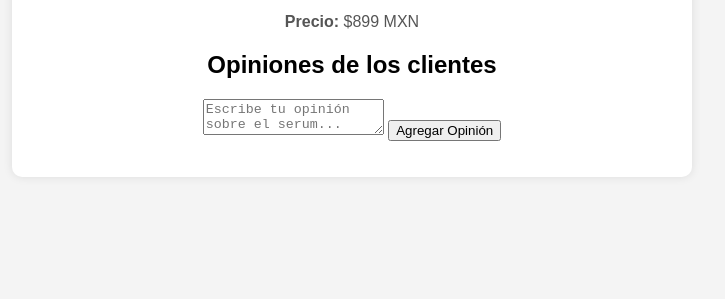
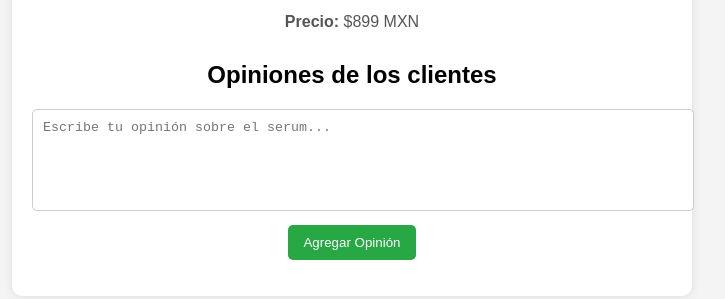
Before and after one commit to ivantellop/DOM, a plain HTML site: page index.html in a window 1280 px wide. Shown: the part 569-868 px from the top of the page, without its empty margins (288-1013 px from the left). Before the commit the page ends 800 px from the top, so only its background shows below. Drawn offline with Linux system fonts and the light colour scheme; a script that the page names is missing.

Commit message:
Le doy un estilo a la sección de comentarios

```diff
--- a/styles.css
+++ b/styles.css
@@ -30,3 +30,31 @@ body {
     font-size: 16px;
     color: #555;
 }
+
+/* Caja de comentarios */
+.comment-box {
+    margin-top: 30px;
+}
+
+textarea {
+    width: 100%;
+    height: 80px;
+    padding: 10px;
+    margin-bottom: 10px;
+    border: 1px solid #ccc;
+    border-radius: 5px;
+    resize: none;
+}
+
+button {
+    padding: 10px 15px;
+    background: #28a745;
+    color: white;
+    border: none;
+    border-radius: 5px;
+    cursor: pointer;
+}
+
+button:hover {
+    background: #218838;
+}
```
